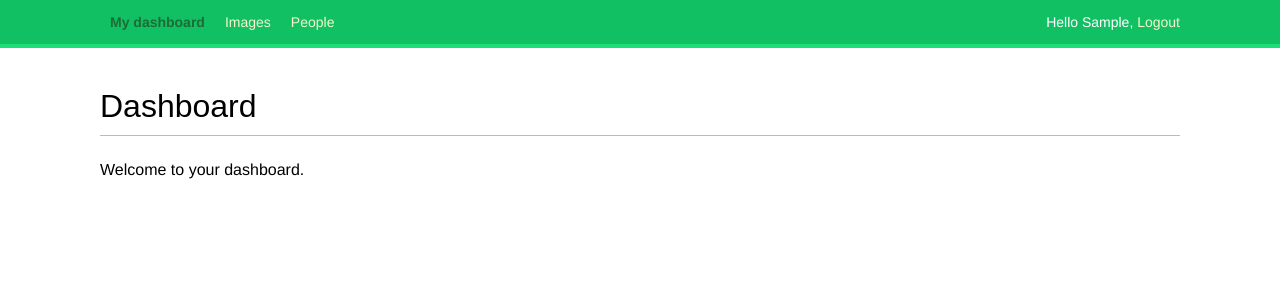
After one commit to victormatheusEK/Bookmarks, a Django app: page /account/ in a window 1280 px wide. The commit adds this page. Shown: the top 300 px of the page. Run offline with Django 3.2, Linux system fonts and the light colour scheme; the visitor is signed in with stand-in values (Sample User, id 1); some web fonts are replaced.

Commit message:
Login and logout views added using django built-in views

```diff
--- /dev/null
+++ b/account/templates/account/dashboard.html
@@ -0,0 +1,8 @@
+{% extends "base.html" %}
+
+{% block title %}Dashboard{% endblock %}
+
+{% block content %}
+    <h1>Dashboard</h1>
+    <p>Welcome to your dashboard.</p>
+{% endblock %}
--- a/account/templates/base.html
+++ b/account/templates/base.html
@@ -9,6 +9,28 @@
 <body>
     <div id="header">
         <span class="logo"></span>
+        {% if request.user.is_authenticated %}
+            <ul class="menu">
+                <li {% if section == 'dashboard' %} class="selected" {% endif %}>
+                    <a href="{% url "dashboard" %}">My dashboard</a>
+                </li>
+                <li {% if section == 'images' %} class="selected" {% endif %}>
+                    <a href="#">Images</a>
+                </li>
+                <li {% if section == "people" %} class="selected" {% endif %}>
+                    <a href="#">People</a>
+                </li>
+            </ul>
+        {% endif %}
+
+        <span class="user">
+            {% if request.user.is_authenticated %}
+                Hello {{ request.user.first_name }},
+                <a href="{% url "logout" %}">Logout</a>
+            {% else %}
+                <a href="{% url "login" %}">Log-in</a>
+            {% endif %}
+        </span>
     </div>
     <div id="content">
         {% block content %}
--- a/account/urls.py
+++ b/account/urls.py
@@ -1,6 +1,10 @@
 from django.urls import path
+from django.contrib.auth import views as auth_views
 from . import views
 
 urlpatterns = [
-    path('login/', views.user_login, name='login'),
+    #path('login/', views.user_login, name='login'),
+    path('login/', auth_views.LoginView.as_view(), name='login'),
+    path('logout/', auth_views.LogoutView.as_view(), name='logout'),
+    path('', views.dashboard, name='dashboard'),
 ]
--- a/account/views.py
+++ b/account/views.py
@@ -2,9 +2,15 @@ from django.http import HttpResponse
 from django.shortcuts import render
 from django.contrib.auth import authenticate, login
 from .forms import LoginForm
+from django.contrib.auth.decorators import login_required
 
 
 # Create your views here.
+
+@login_required
+def dashboard(request):
+    return render(request, 'account/dashboard.html', {'section': 'dashboard'})
+
 
 def user_login(request):
     if request.method == 'POST':
--- a/bookmarks/settings.py
+++ b/bookmarks/settings.py
@@ -13,6 +13,7 @@ https://docs.djangoproject.com/en/3.2/ref/settings/
 from pathlib import Path
 from dotenv import load_dotenv
 import os
+
 load_dotenv()
 
 # Build paths inside the project like this: BASE_DIR / 'subdir'.
@@ -122,3 +123,7 @@ STATIC_URL = '/static/'
 # https://docs.djangoproject.com/en/3.2/ref/settings/#default-auto-field
 
 DEFAULT_AUTO_FIELD = 'django.db.models.BigAutoField'
+
+LOGIN_REDIRECT_URL = 'dashboard'
+LOGIN_URL = 'login'
+LOGOUT_URL = 'logout'
```
Also changed, not shown: account/templates/registration/logged_out.html (added, +11 -0 lines), account/templates/registration/login.html (added, +23 -0 lines).
